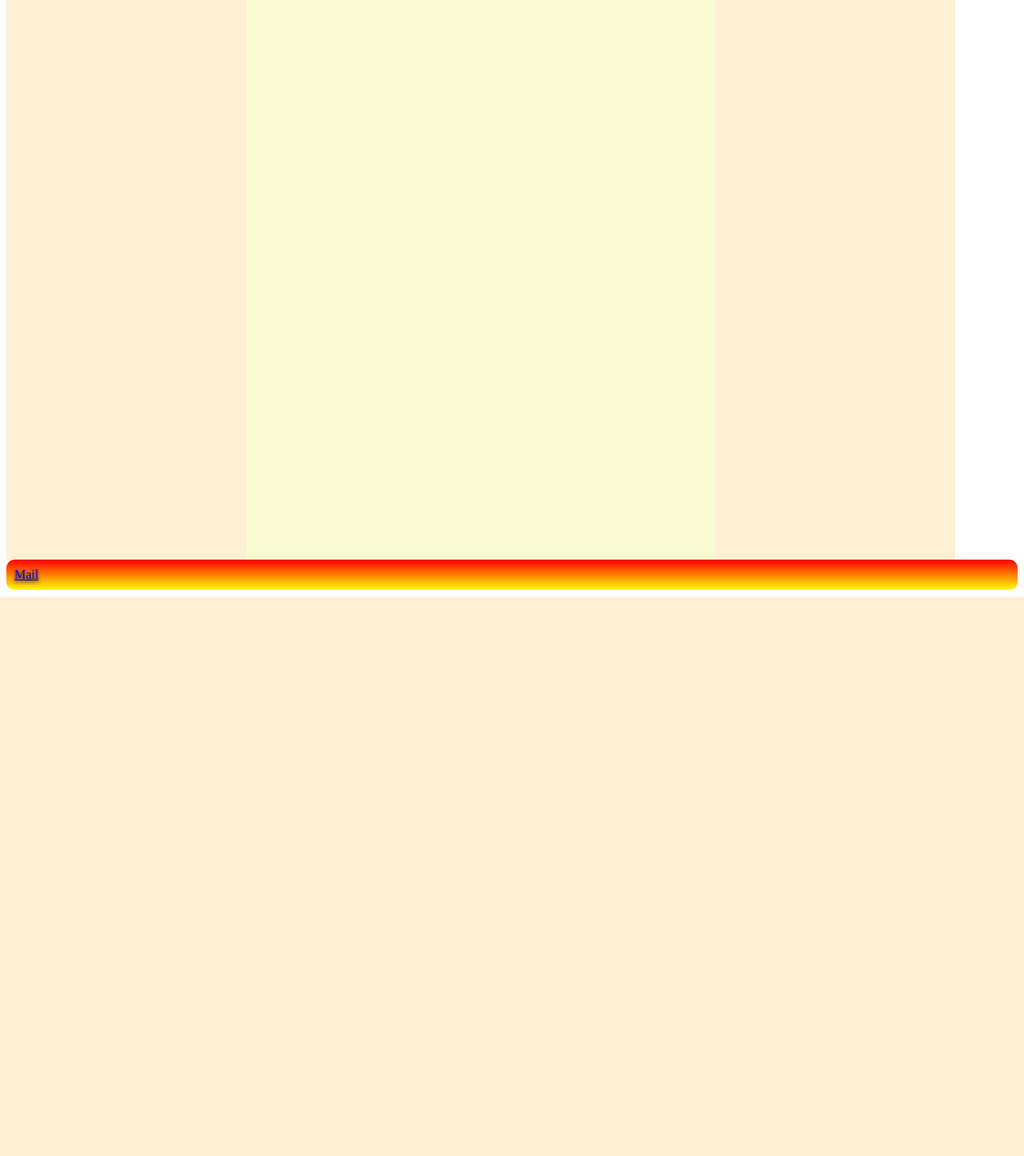
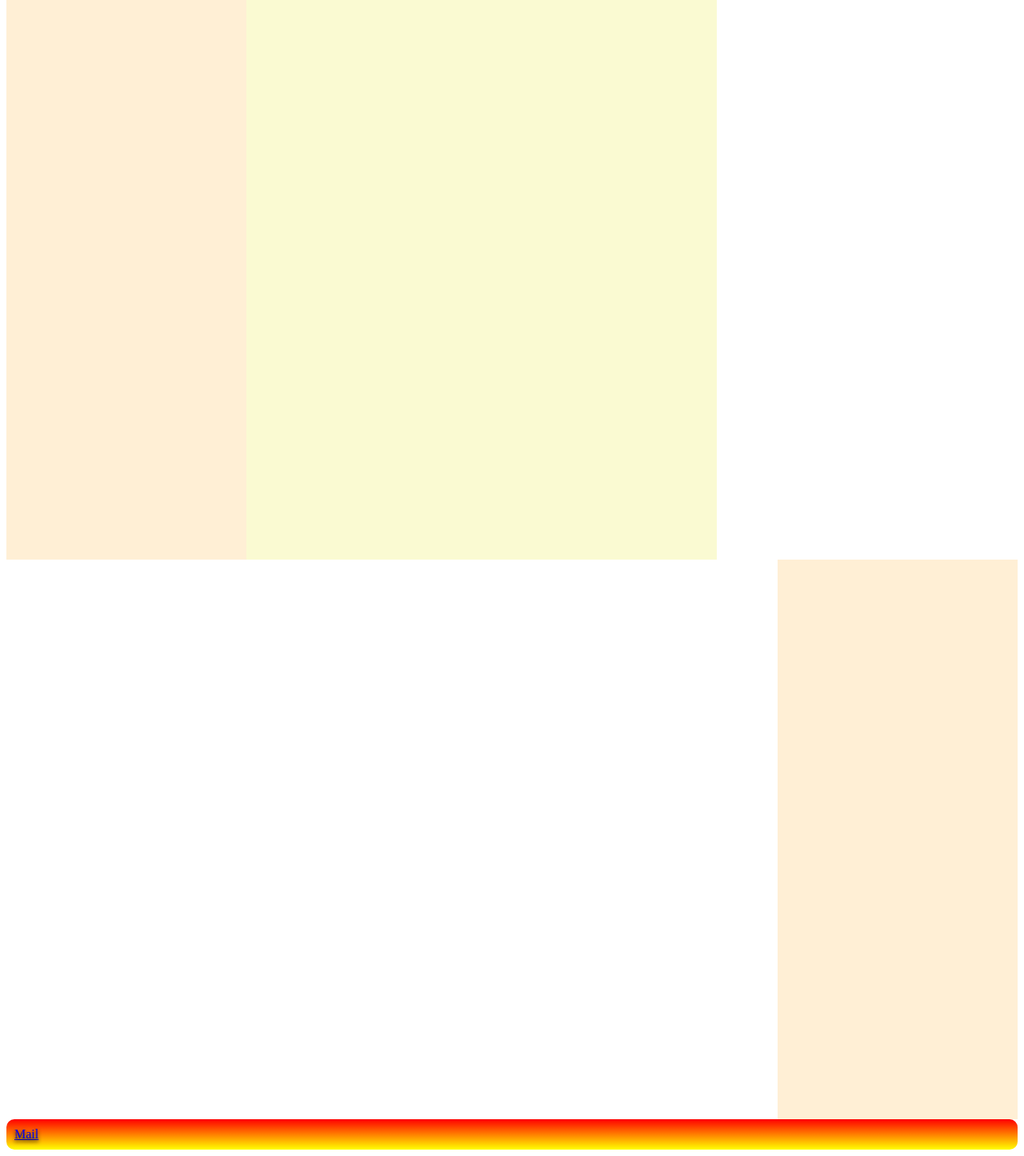
Before and after one commit to Rajan1220/Ignite, a PHP site: page /sample.html in a window 1280 px wide. Shown: the part 108-1554 px from the top of the page at 80% size. Before the commit the page ends 854 px from the top, so only its background shows below. Run offline with PHP 8.4, Linux system fonts and the light colour scheme.

Commit message:
changes are made on properties

```diff
--- a/style1.css
+++ b/style1.css
@@ -13,12 +13,13 @@
 		background-color:#FFEFD5;
 		width:300px;
 		height:700px;
+		float:left;
 
 	}
 #main
 	{
 		background-color:#FAFAD2;
-		width:586px;
+		width:888px;
 		height:700px;
 		color:blue;
 
@@ -26,16 +27,11 @@
 #right
 	{
 		background-color:#FFEFD5;
-
 		width:300px;
 		height:700px;
-
+		float:right;
 		color:blue;
 
-	}
-#left,#main,#right
-        {
-		float:left;
 	}
 #footer
 	{
@@ -51,6 +47,8 @@
 		border:solid;
 		border-radius:10px;
 		color:rgba(0,20%,0,0);
+		width:500px;
+		height:500px;
 	}
 #data1
 	{
```
